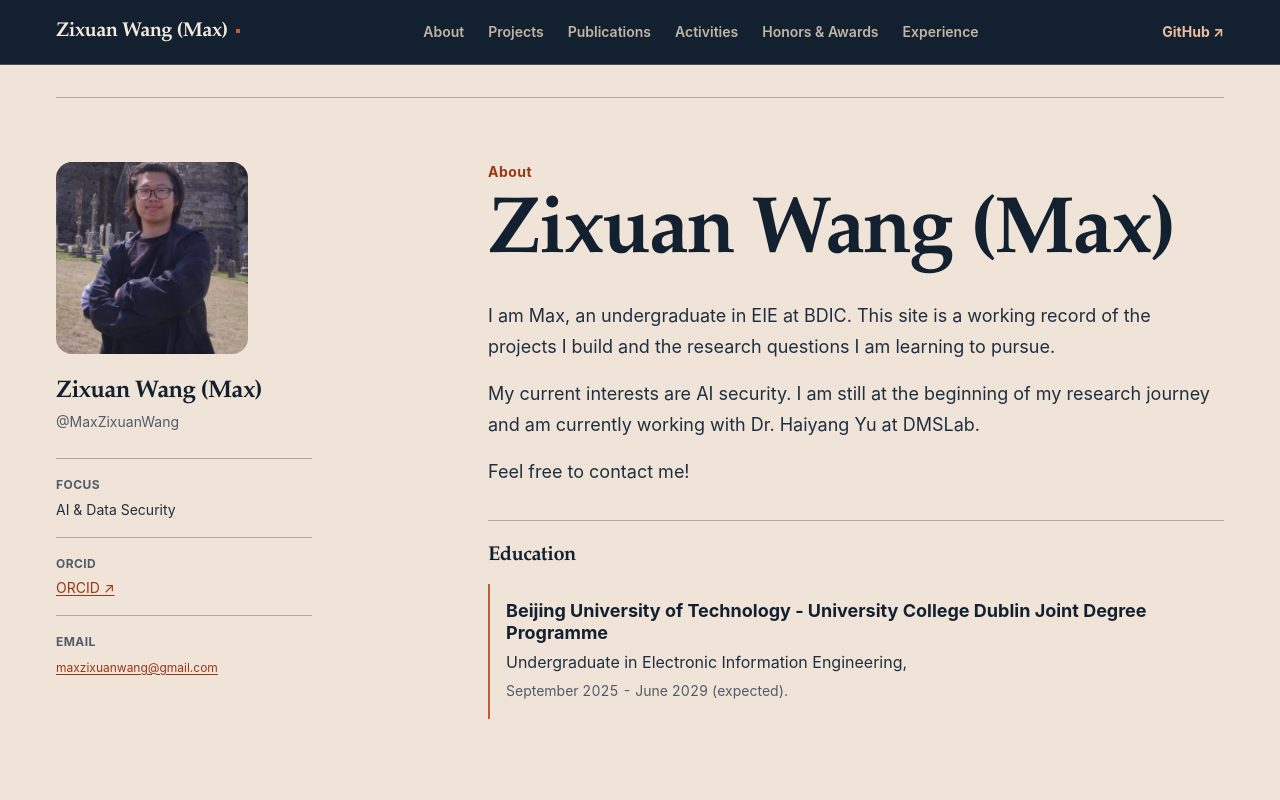
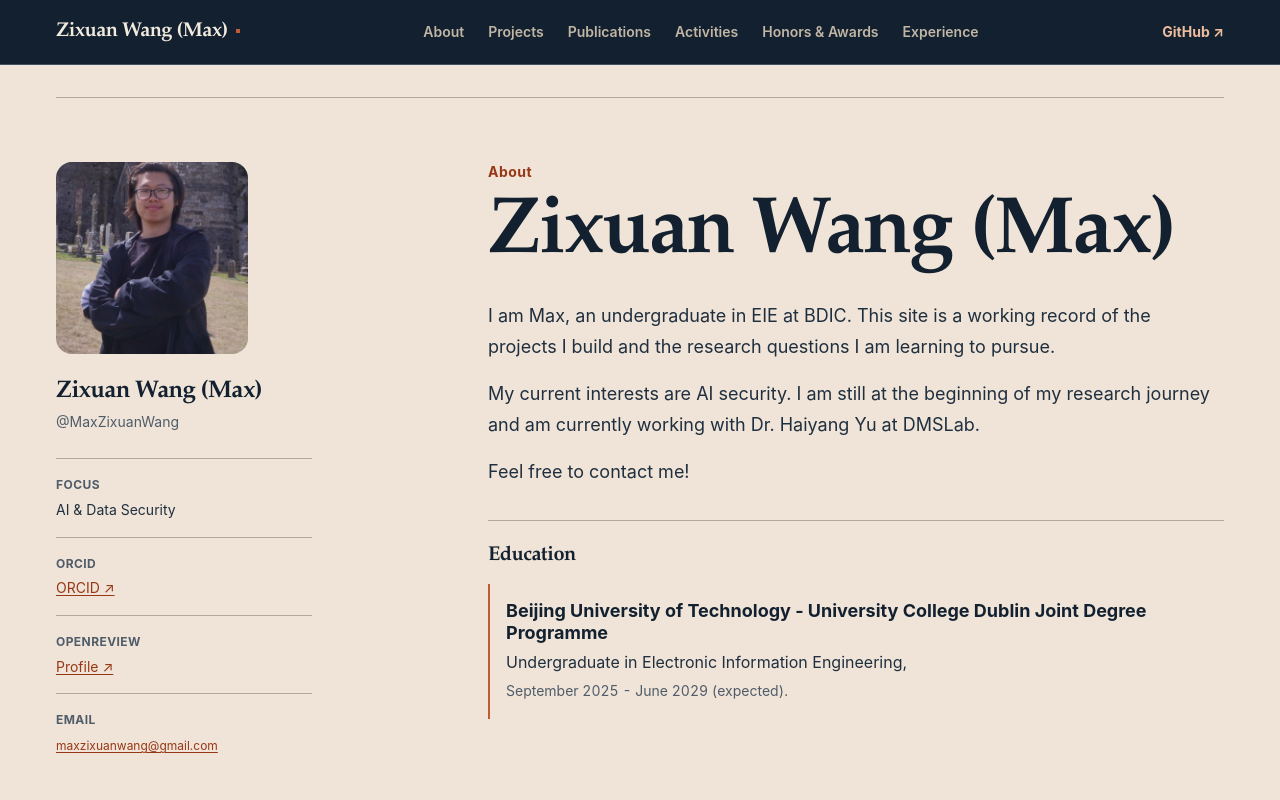
Before and after one commit to MaxZixuanWang/maxzixuanwang.github.io, a Next.js app: page / in a window 1280 px wide. Shown: the top 800 px of the page. Built offline with nearby package versions, Linux system fonts and the light colour scheme.

Commit message:
Add OpenReview profile link

```diff
--- a/app/page.tsx
+++ b/app/page.tsx
@@ -106,6 +106,18 @@ export default function Home() {
                 </dd>
               </div>
               <div>
+                <dt>OpenReview</dt>
+                <dd>
+                  <a
+                    href="https://openreview.net/profile?id=%7EZixuan_Wang61"
+                    target="_blank"
+                    rel="noreferrer"
+                  >
+                    Profile ↗
+                  </a>
+                </dd>
+              </div>
+              <div>
                 <dt>Email</dt>
                 <dd>
                   <EditableContent className="profile-contact">
```
